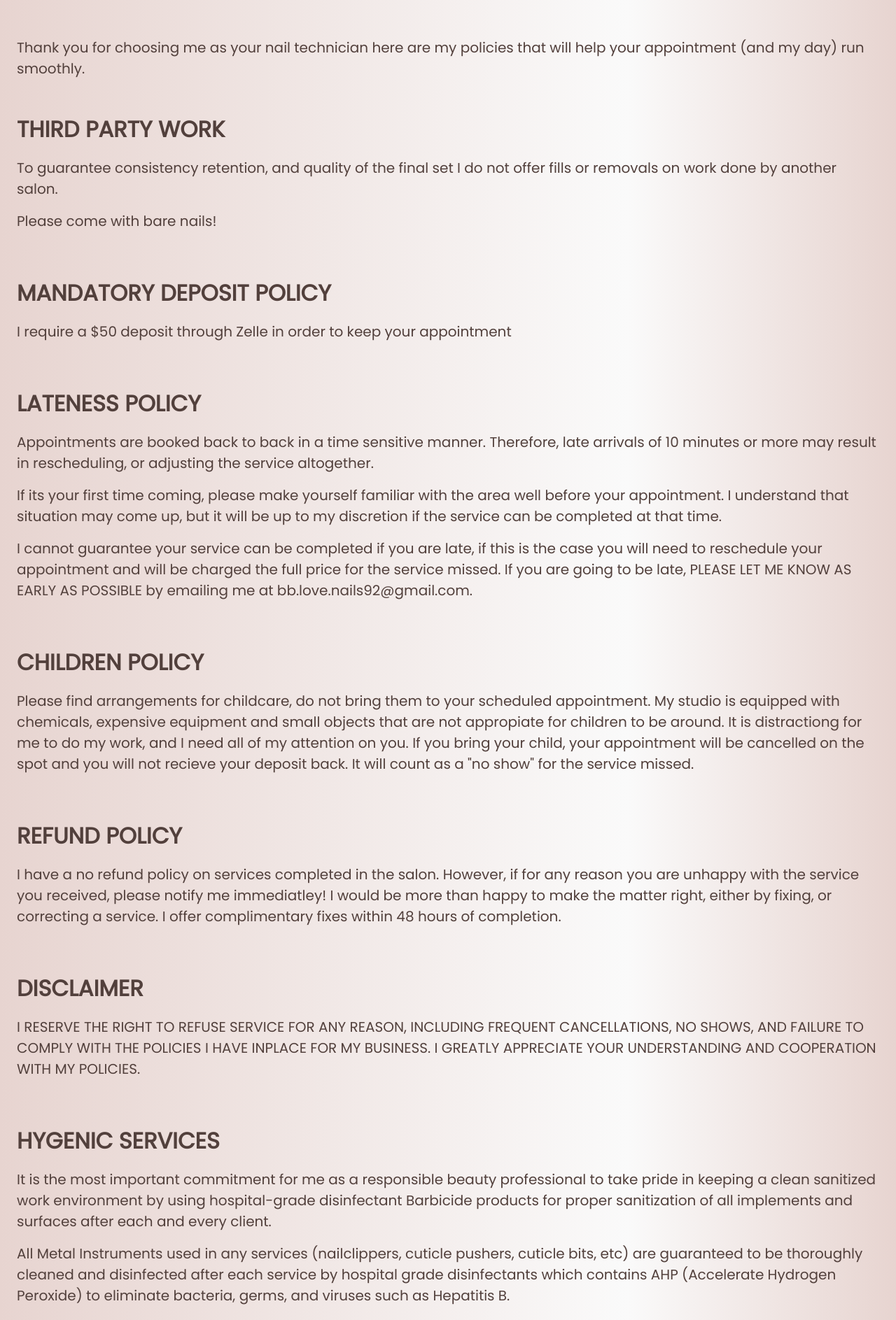
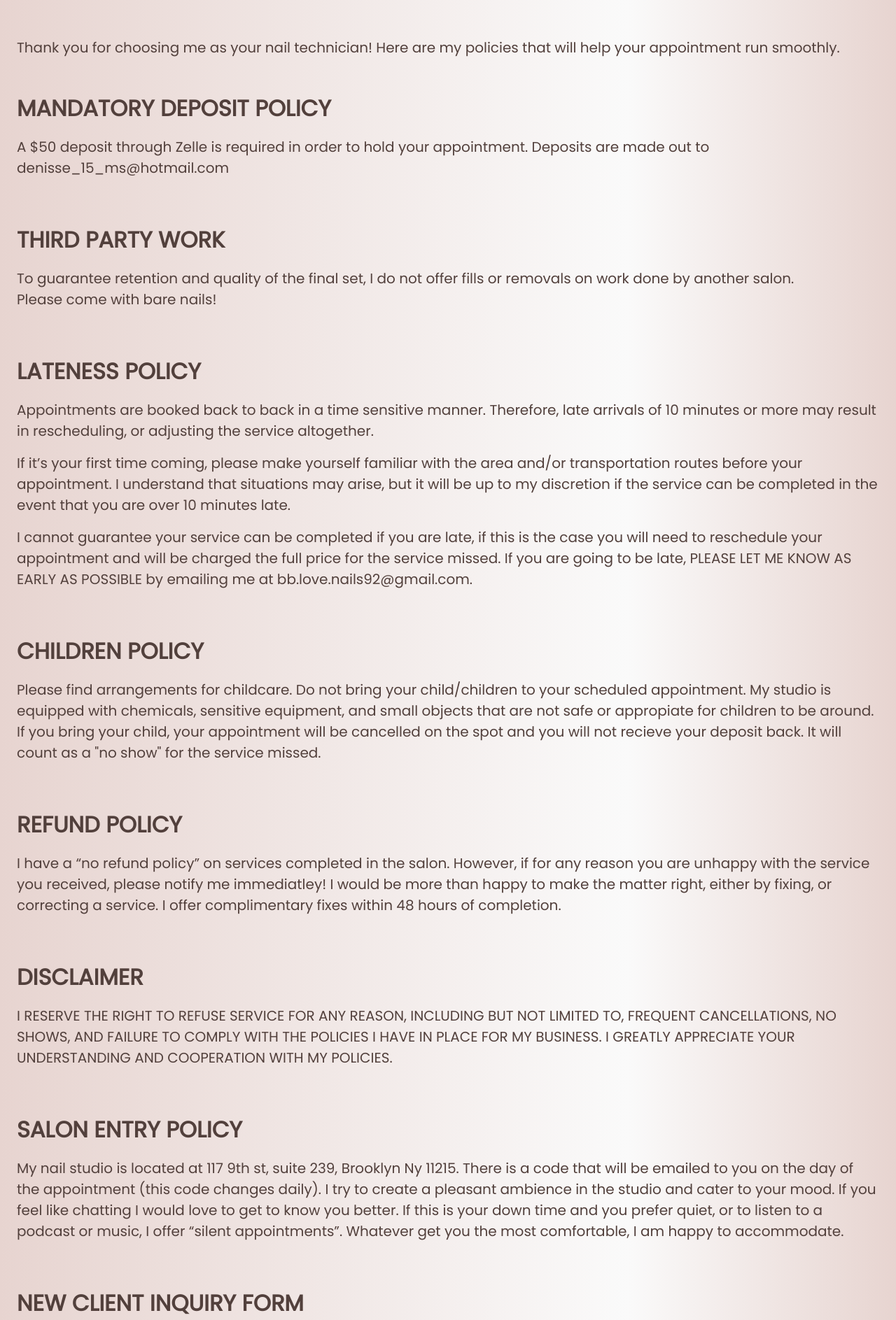
Before and after one commit to KevHnh/nailartbb, a React (Create React App) app: page /Policies in a window 1280 px wide. Shown: the part 220-2107 px from the top of the page at 70% size. Built offline with nearby package versions, Linux system fonts and the light colour scheme; the HTML template or start-up script is replaced by a standard one.

Commit message:
move hygienic from policies into new tab

```diff
--- a/src/App.js
+++ b/src/App.js
@@ -8,6 +8,7 @@ import FAQ from "./components/FAQ/FAQ";
 import Policies from "./components/Policies/Policies";
 import Gallery from "./components/Gallery/Gallery";
 import Error from "./components/Error/Error";
+import Hygienic from "./components/Hygienic/Hygienic";
 
 function App() {
   return (
@@ -21,6 +22,8 @@ function App() {
           <Route path="/FAQ" element={<FAQ />}></Route>
           <Route path="/Policies" element={<Policies />}></Route>
           <Route path="/Gallery" element={<Gallery />}></Route>
+          <Route path="/Hygienic" element={<Hygienic />}></Route>
+
         </Routes>
       </Router>
     </div>
--- /dev/null
+++ b/src/components/Hygienic/Hygienic.js
@@ -0,0 +1,34 @@
+import React from "react";
+import "./Hygienic.css";
+
+function Hygienic() {
+  return (
+    <div className="GlobalContainer">
+      <div className="GlobalWrapper">
+        <div className="PoliciesEntry">
+          <div className="header">HYGENIC SERVICES</div>
+          <div className="sub2">
+            It is important for me, as a responsible beauty professional, to take
+            pride in keeping a clean sanitized work environment by using
+            hospital-grade disinfectant Barbicide products for proper sanitization
+            of all implements and surfaces after each and every client.
+          </div>
+          <div className="sub2">
+            All Metal Instruments used (nail clippers, cuticle pushers, cuticle
+            bits, etc) are guaranteed to be thoroughly cleaned and disinfected
+            after each service by hospital grade disinfectants, which contain AHP
+            (Accelerate Hydrogen Peroxide), to eliminate bacteria, germs, and
+            viruses such as Hepatitis B.
+          </div>
+          <div className="sub2">
+            All Non-Metal Tools : Every nail service includes your own individual
+            nail file which is used at your appointment. It will be disposed of
+            after each service.
+          </div>
+        </div>
+        </div>
+    </div>
+  );
+}
+
+export default Hygienic;
--- a/src/components/Nav/Nav.js
+++ b/src/components/Nav/Nav.js
@@ -63,6 +63,9 @@ function Nav() {
                 <a className="NavItem" onClick={() => redirect("Policies")}>
                   Policies
                 </a>
+                <a className="NavItem" onClick={() => redirect("Hygienic")}>
+                  Hygienic
+                </a>
                 <div className="SMRow">
                   <a
                     className="NavItem SMIcon"
@@ -110,6 +113,9 @@ function Nav() {
           <a className="NavItem" onClick={() => redirect("Policies")}>
             Policies
           </a>
+          <a className="NavItem" onClick={() => redirect("Hygienic")}>
+            Hygienic
+          </a>
           <a
             className="NavItem SMIcon"
             href="https://www.instagram.com/bb.love.nails92/"
--- a/src/components/Policies/Policies.js
+++ b/src/components/Policies/Policies.js
@@ -7,23 +7,23 @@ function Policies() {
       <div className="GlobalWrapper">
         <div className="header">Policies</div>
         <div className="sub2">
-          Thank you for choosing me as your nail technician here are my policies
-          that will help your appointment (and my day) run smoothly.
+          Thank you for choosing me as your nail technician! Here are my
+          policies that will help your appointment run smoothly.
         </div>
         <div className="PoliciesContainer">
           <div className="PoliciesEntry">
+            <div className="sub1">MANDATORY DEPOSIT POLICY</div>
+            <div className="sub2">
+              A $50 deposit through Zelle is required in order to hold your
+              appointment. Deposits are made out to denisse_15_ms@hotmail.com
+            </div>
+          </div>
+          <div className="PoliciesEntry">
             <div className="sub1">THIRD PARTY WORK</div>
             <div className="sub2">
-              To guarantee consistency retention, and quality of the final set I
-              do not offer fills or removals on work done by another salon.
-            </div>
-            <div className="sub2">Please come with bare nails!</div>
-          </div>
-          <div className="PoliciesEntry">
-            <div className="sub1">MANDATORY DEPOSIT POLICY</div>
-            <div className="sub2">
-              I require a $50 deposit through Zelle in order to keep your
-              appointment
+              To guarantee retention and quality of the final set, I do not
+              offer fills or removals on work done by another salon.<br></br>
+              Please come with bare nails!
             </div>
           </div>
           <div className="PoliciesEntry">
@@ -34,10 +34,11 @@ function Policies() {
               rescheduling, or adjusting the service altogether.
             </div>
             <div className="sub2">
-              If its your first time coming, please make yourself familiar with
-              the area well before your appointment. I understand that situation
-              may come up, but it will be up to my discretion if the service can
-              be completed at that time.
+              If it’s your first time coming, please make yourself familiar with
+              the area and/or transportation routes before your appointment. I
+              understand that situations may arise, but it will be up to my
+              discretion if the service can be completed in the event that you
+              are over 10 minutes late.
             </div>
             <div className="sub2">
               I cannot guarantee your service can be completed if you are late,
@@ -50,70 +51,47 @@ function Policies() {
           <div className="PoliciesEntry">
             <div className="sub1">CHILDREN POLICY</div>
             <div className="sub2">
-              Please find arrangements for childcare, do not bring them to your
-              scheduled appointment. My studio is equipped with chemicals,
-              expensive equipment and small objects that are not appropiate for
-              children to be around. It is distractiong for me to do my work,
-              and I need all of my attention on you. If you bring your child, your
-              appointment will be cancelled on the spot and you will not recieve
-              your deposit back. It will count as a "no show" for the service
-              missed.
+              Please find arrangements for childcare. Do not bring your
+              child/children to your scheduled appointment. My studio is
+              equipped with chemicals, sensitive equipment, and small objects
+              that are not safe or appropiate for children to be around. If you
+              bring your child, your appointment will be cancelled on the spot
+              and you will not recieve your deposit back. It will count as a "no
+              show" for the service missed.
             </div>
           </div>
           <div className="PoliciesEntry">
             <div className="sub1">REFUND POLICY</div>
             <div className="sub2">
-              I have a no refund policy on services completed in the salon.
+              I have a “no refund policy” on services completed in the salon.
               However, if for any reason you are unhappy with the service you
               received, please notify me immediatley! I would be more than happy
               to make the matter right, either by fixing, or correcting a
-              service. I offer complimentary fixes within 48 hours of completion.
+              service. I offer complimentary fixes within 48 hours of
+              completion.
             </div>
           </div>
           <div className="PoliciesEntry">
             <div className="sub1">DISCLAIMER</div>
             <div className="sub2">
               I RESERVE THE RIGHT TO REFUSE SERVICE FOR ANY REASON, INCLUDING
-              FREQUENT CANCELLATIONS, NO SHOWS, AND FAILURE TO COMPLY WITH THE
-              POLICIES I HAVE INPLACE FOR MY BUSINESS. I GREATLY APPRECIATE YOUR
-              UNDERSTANDING AND COOPERATION WITH MY POLICIES.
-            </div>
-          </div>
-          <div className="PoliciesEntry">
-            <div className="sub1">HYGENIC SERVICES</div>
-            <div className="sub2">
-              It is the most important commitment for me as a responsible beauty
-              professional to take pride in keeping a clean sanitized work
-              environment by using hospital-grade disinfectant Barbicide
-              products for proper sanitization of all implements and surfaces
-              after each and every client.
-            </div>
-            <div className="sub2">
-              All Metal Instruments used in any services (nailclippers, cuticle
-              pushers, cuticle bits, etc) are guaranteed to be thoroughly cleaned
-              and disinfected after each service by hospital grade
-              disinfectants which contains AHP (Accelerate Hydrogen Peroxide) to
-              eliminate bacteria, germs, and viruses such as Hepatitis B.
-            </div>
-            <div className="sub2">
-              All Non-Metal Tools : Every nail service includesyour own
-              individual nail file which is used at yourappointment. It will be
-              disposed of after eachservice.
+              BUT NOT LIMITED TO, FREQUENT CANCELLATIONS, NO SHOWS, AND FAILURE
+              TO COMPLY WITH THE POLICIES I HAVE IN PLACE FOR MY BUSINESS. I
+              GREATLY APPRECIATE YOUR UNDERSTANDING AND COOPERATION WITH MY
+              POLICIES.
             </div>
           </div>
           <div className="PoliciesEntry">
             <div className="sub1">SALON ENTRY POLICY</div>
             <div className="sub2">
-              My nail space area is located in 117 9th st, Brooklyn Ny 11215.
-              There is a code that will be emailed to you on the day of the
-              appointment (this code changes daily) Its such a great vibe in the
-              shop I can't wait to show you the space. I love to match my
-              clients energy, if you feel like chatting I would love to get to
-              know you better, or if this is your down time I offer "silent
-              appointments" where if you prefer have quiet time or don't feel
-              like talking and would prefer to listen to a podcast I am happy to
-              accommodate the appointment tailored to you. Whichever mood you're
-              in - I am so happy to see you and make you feel fabulous
+              My nail studio is located at 117 9th st, suite 239, Brooklyn Ny
+              11215. There is a code that will be emailed to you on the day of
+              the appointment (this code changes daily). I try to create a
+              pleasant ambience in the studio and cater to your mood. If you
+              feel like chatting I would love to get to know you better. If this
+              is your down time and you prefer quiet, or to listen to a podcast
+              or music, I offer “silent appointments”. Whatever get you the most
+              comfortable, I am happy to accommodate.
             </div>
           </div>
           <div className="PoliciesEntry">
@@ -131,16 +109,24 @@ function Policies() {
           <div className="PoliciesEntry">
             <div className="sub1">HOW TO BOOK AN APPOINTMENT</div>
             <div className="sub2">
-              You can message me on IG: <a className="sub2" href="https://www.instagram.com/bb.love.nails92/" target="_blank">@bb.love.nails92</a> or through the
-              website.
+              You can message me on IG:{" "}
+              <a
+                className="sub2"
+                href="https://www.instagram.com/bb.love.nails92/"
+                target="_blank"
+              >
+                @bb.love.nails92
+              </a>{" "}
+              or through the website.
             </div>
             <div className="sub2">
-              Before inquiring please review my price lists & policies, and
-              check my highlights oninstagram to answer and questions you may
-              have about the nail art tiers.
+              Before inquiring, please review my price lists, policies, and
+              check my highlights on instagram, for answers to any questions you
+              may have about the nail art tiers.
             </div>
             <div className="sub2">
-              In the message please include name, last name and your question.
+              In the message please include first name, last name, and your
+              question.
             </div>
           </div>
         </div>
```
Also changed, not shown: src/components/Hygienic/Hygienic.css (added).
